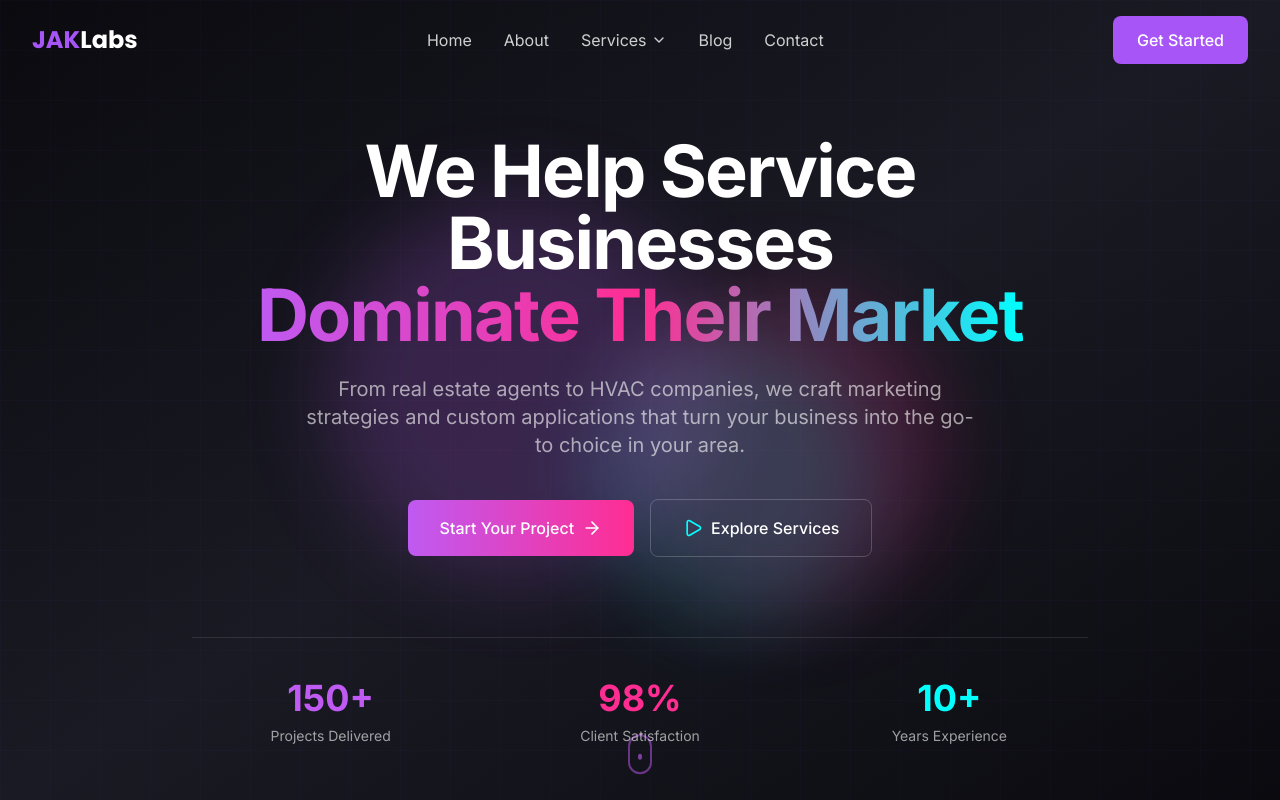
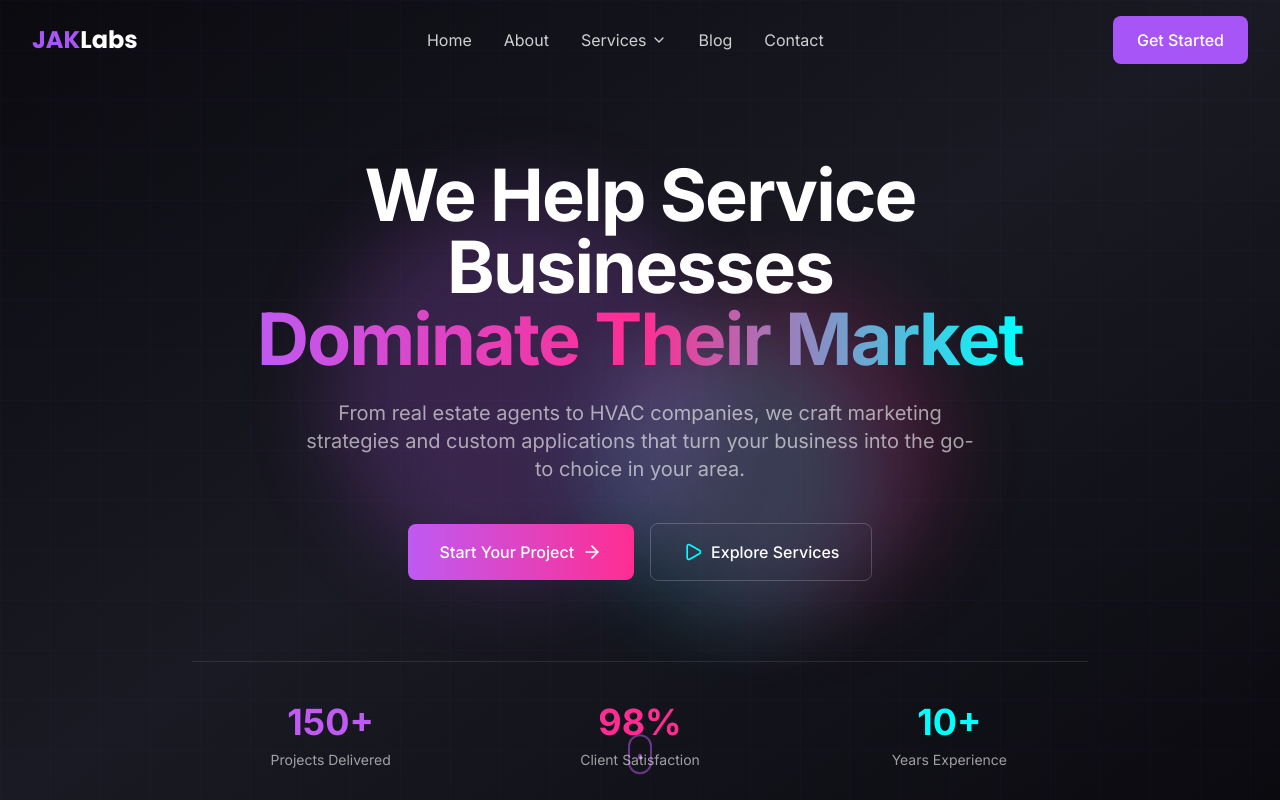
Before and after one commit to jaklabs/jaklabs-website, a Next.js app: page / in a window 1280 px wide. Shown: the top 800 px of the page. Built offline with nearby package versions, Linux system fonts and the light colour scheme.

Commit message:
Add more top padding to hero section
https://claude.ai/code/session_01XY7Hn1oNX3Dx54XHVBkntG

```diff
--- a/src/components/sections/Hero.tsx
+++ b/src/components/sections/Hero.tsx
@@ -57,7 +57,7 @@ export function Hero() {
 
             <motion.div
                 style={{ y, opacity }}
-                className="container-custom relative z-10 pt-20"
+                className="container-custom relative z-10 pt-32"
             >
                 <div className="max-w-4xl mx-auto text-center">
                     {/* Main Heading */}
```
